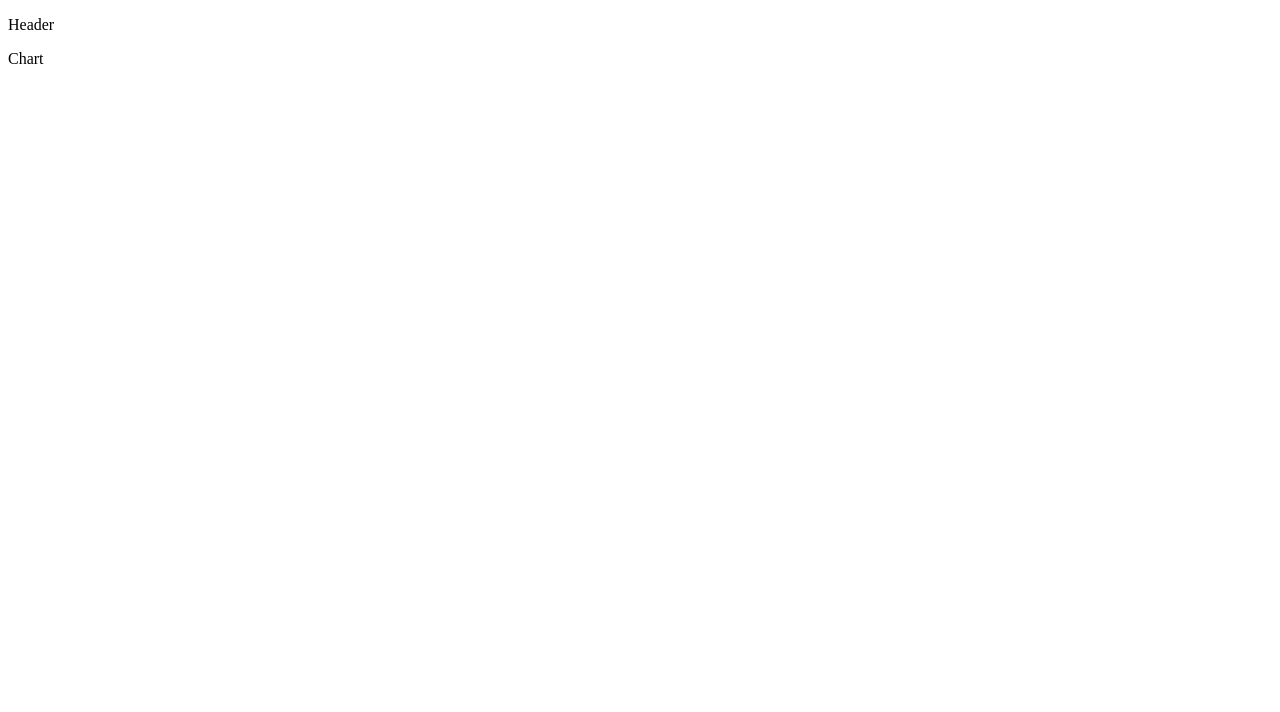
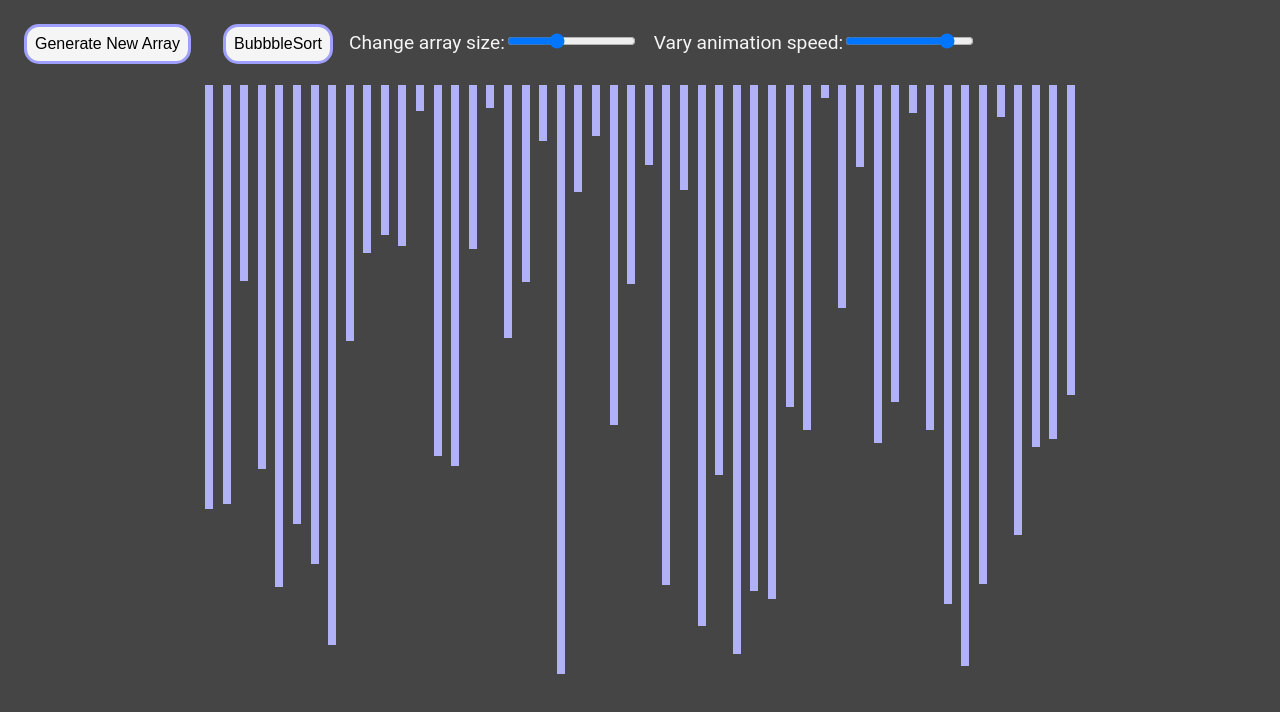
Before and after one commit to sarthakDora/SortAlgoVisualizer.github.io, a React (Create React App) app in the folder sort-algo-visualizer/: page / in a window 1280 px wide. Shown: the top 712 px of the page. Built offline with nearby package versions, Linux system fonts and the light colour scheme.

Commit message:
added some algos and visualizer class

```diff
--- a/sort-algo-visualizer/src/App.js
+++ b/sort-algo-visualizer/src/App.js
@@ -1,10 +1,10 @@
 import './App.css';
+import VisualizerComponent from './visualizerComponent.jsx';
 
 function App() {
   return (
     <div className="App">
-     <p>Header</p>
-     <p>Chart</p>
+   <VisualizerComponent/>
     </div>
   );
 }
--- /dev/null
+++ b/sort-algo-visualizer/src/SortingAlgoComponent/bubbleSort.js
@@ -0,0 +1,26 @@
+import { Helper } from './helper';
+
+export function BubbleSort(array)
+{
+    var result = {};
+    result = array;
+
+    let counter = 0;
+    let isSorted = false;
+    let i = 0;
+    while (!isSorted)
+    {
+        isSorted = true;
+        for (i = 0;i < result.length-1-counter;i++) //We dont want to go over the sorted item which will be at the end index.
+		{
+            if(result[i] > result[i+1])
+            {
+                Helper(i, i + 1, result);
+                isSorted = false;
+            }
+		}
+		counter += 1;
+    }
+    console.log(result);
+    return result;
+}
--- /dev/null
+++ b/sort-algo-visualizer/src/SortingAlgoComponent/helper.js
@@ -0,0 +1,13 @@
+export function Helper(i,j,array)
+{
+    var result = {};
+    result = array;
+
+    var temp = result[i];
+    result[i] = result[j];
+    result[j] = temp;
+    return result;
+}
+export function RandomIntegers(min, max) {
+     return Math.floor(Math.random() * (max - min + 1) + min)
+}
--- /dev/null
+++ b/sort-algo-visualizer/src/SortingAlgoComponent/insertionSort.js
@@ -0,0 +1,15 @@
+import { Helper } from './helper';
+
+export function InsertionSort(array)
+{
+    for (let i = 1; i < array.length; i++)
+    {
+        let j = i;
+        while (j > 0 && array[j] < array[j-1])
+        {
+            Helper(j - 1,j,  array);
+            j -= 1;
+        }
+    }
+    return array;
+}
--- /dev/null
+++ b/sort-algo-visualizer/src/SortingAlgoComponent/selectionSort.js
@@ -0,0 +1,20 @@
+import { Helper } from './helper';
+
+export function SelectionSort(array)
+{
+    let currIndex = 0;
+    while(currIndex < array.length -1)
+    {
+        var smallestIndx = currIndex;
+        for (let i = currIndex + 1; i < array.length; i++)
+        {
+            if(array[smallestIndx] > array[i])
+            {
+                smallestIndx = i;
+            }
+        }
+        Helper(currIndex, smallestIndx, array);
+        currIndex += 1;
+    }
+    return array;
+}
--- /dev/null
+++ b/sort-algo-visualizer/src/VisualizerComponent.css
@@ -0,0 +1,30 @@
+body{
+    background-color: rgb(69, 69, 69);
+}
+li{
+    background-color: rgb(177, 177, 248);
+    width:0.5em;
+    margin: 0.3em;
+
+}
+.array{
+    display: flex;
+    justify-content: center;
+}
+.btn{
+    cursor: pointer;
+    margin: 1em;
+    padding: 0.5em;
+    font-size:1em;
+    border: 0.2em solid rgb(159, 159, 255);
+    border-radius: 15px;
+    /* color: whitesmoke; */
+    background-color: whitesmoke;
+}
+.btn:hover{
+   transform: scale(1.1);
+}
+.slider:hover{
+    cursor: pointer;
+    transform: scale(1.05);
+}
--- /dev/null
+++ b/sort-algo-visualizer/src/visualizerComponent.jsx
@@ -0,0 +1,178 @@
+import React, { Component } from 'react'
+import './VisualizerComponent.css';
+import { RandomIntegers } from './SortingAlgoComponent/helper';
+import { BubbleSort } from './SortingAlgoComponent/bubbleSort';
+import { InsertionSort } from './SortingAlgoComponent/insertionSort';
+import { SelectionSort } from './SortingAlgoComponent/selectionSort';
+
+const color1 = `red`;
+const color2 = `rgb(177, 177, 248)`;
+const color3 = `rgb(149, 246, 108)`;
+const color4 = `green`;
+
+export default class VisualizerComponent extends Component {
+    constructor(props) {
+        super(props);
+        this.state = {
+            arr: [],
+            SIZE: 50,
+            width: 8,
+            animationTime: 1,
+        }
+    }
+    componentDidMount() {
+        this.resetArray();
+    }
+    resetArray() {
+        const array = [];
+        for (let i = 0; i < this.state.SIZE; i++) {
+            const temp=RandomIntegers(10,600);
+            array.push(temp);
+        }
+        this.setState({ arr: array });
+        this.changetoColor3(this.state.arr, color2);
+    }
+    changetoColor3(array, color) {
+        for (let i = 0; i < array.length; i++) {
+            const e = document.getElementById(i).style;
+            e.backgroundColor = color;
+        }
+    }
+    BubbbleSort() {
+        const originalArray = this.state.arr;
+        console.log("****originalArray1:", originalArray);
+        const animations = BubbleSort(this.state.arr);
+        console.log("*****************",animations);
+        for (let i = 0; i < animations.length; i++) {
+            let color = "";
+            console.log("****Number:", animations[i]);
+            console.log("****originalArray:", originalArray[i]);
+            const bar1 = originalArray[i];
+            const bar2 = animations[i];
+            // const [bar1, bar2] = animations[i];
+            const bar1style = document.getElementById(bar1).style;
+            const bar2style = document.getElementById(bar2).style;
+            if (i % 3 === 0 || i % 3 === 2) {
+                if (i % 3 === 0) {
+                    color = color1;
+                }
+                if (i % 3 === 2) {
+                    color = color2;
+                }
+                setTimeout(() => {
+                    bar1style.backgroundColor = color;
+                    bar2style.backgroundColor = color;
+                }, this.state.animationTime * i);
+
+            }
+            else {
+
+                setTimeout(() => {
+                    let temp = bar1style.height;
+                    bar1style.height = bar2style.height;
+                    bar2style.height = temp;
+                }, this.state.animationTime * i);
+            }
+        }
+        setTimeout(() => {
+            this.changetoColor3(this.state.arr, color3);
+            this.enableButtons();
+        }, this.state.animationTime * animations.length);
+    }
+
+    debugger() {
+        const array = this.state.arr;
+        // console.log(array);
+        for (let i = 0; i < array.length; i++) {
+            console.log(document.getElementById(i).style.height);
+
+        }
+        console.log("end");
+    }
+    isSorted() {
+        for (let i = 0; i < 100; i++) {
+            this.resetArray();
+            const sortedarray = this.state.arr.slice().sort((a, b) => a - b);
+            // console.log(sortedarray);
+            const myarray = BubbleSort(this.state.arr);
+            console.log(this.isequal(sortedarray, myarray));
+        }
+    }
+    isequal(arr1, arr2) {
+        for (let i = 0; i < arr1.length; i++) {
+            if (arr1[i] === arr2[i])
+                return false;
+        }
+        return true;
+    }
+    onSliderChange(e) {
+        this.setState.SIZE = e.target.value;
+        // this.state.SIZE = e.target.value;
+        if (e.target.value >= 60 && e.target.value <= 75)
+            this.setState.width = 7;
+        else if (e.target.value > 75 && e.target.value <= 90)
+            this.setState.width = 6;
+        else if (e.target.value > 90 && e.target.value <= 105)
+            this.setState.width = 5;
+        else if (e.target.value > 100 && e.target.value <= 125)
+            this.setState.width = 5;
+        else if (e.target.value > 50 && e.target.value < 60)
+            this.setState.width = 8;
+        else if (e.target.value > 40 && e.target.value <= 50)
+            this.setState.width = 9;
+        else if (e.target.value > 30 && e.target.value <= 40)
+            this.setState.width = 10;
+        else if (e.target.value > 20 && e.target.value <= 30)
+            this.setState.width = 11;
+        else if (e.target.value > 10 && e.target.value <= 20)
+            this.setState.width = 12;
+
+
+        this.resetArray();
+    }
+    onSpeedChange(e) {
+        this.setState.animationTime = e.target.value;
+    }
+    disableButtons(button) {
+        const btnarr = ["newArray", "merge", "bubble", "selection", "insertion", "quick"];
+        for (let i = 0; i < btnarr.length; i++) {
+            if (btnarr[i] !== button)
+                document.getElementById(btnarr[i]).disabled = true;
+        }
+    }
+    enableButtons() {
+        const btnarr = ["newArray", "merge", "bubble", "selection", "insertion", "quick"];
+        for (let i = 0; i < btnarr.length; i++) {
+            document.getElementById(btnarr[i]).disabled = false;
+        }
+    }
+
+  render() {
+    const { arr } = this.state;
+    return (
+      <>
+         <button className="btn" id="newArray" onClick={() => {
+                    this.resetArray();
+                }}>Generate New Array</button>
+         <button className="btn" id="bubble" onClick={() => {
+                    this.BubbbleSort();
+                    this.disableButtons("bubble");
+                }}>BubbbleSort</button>
+
+                <div style={{ display: "inline-block", margin: "0.5em 0 0.5em" }}>
+                    <label style={{ color: "whitesmoke", fontSize: "1.2em", fontFamily: "Roboto" }}>Change array size:</label>
+                    <input className="slider" type="range" min={5} max={125} defaultvalue={50} step={1} onChange={(e) => this.onSliderChange(e)} />
+                </div>
+                <div style={{ display: "inline-block", margin: "0 0 0 1em" }}>
+                    <label style={{ color: "whitesmoke", fontSize: "1.2em", fontFamily: "Roboto" }}>Vary animation speed:</label>
+                    <input className="slider" type="range" min={0.2} max={5} defaultvalue={1} step={0.1} onChange={(e) => this.onSpeedChange(e)} />
+                </div>
+                <div className="array" style={{ margin: "0 4em 0 4em" }}>
+                    {arr.map((value, index) => (
+                        <li id={index} style={{ listStyle: "none", height: `${value}px`, width: `${this.state.width}px` }}></li>
+                    ))}
+                </div>
+      </>
+    )
+  }
+}
```
